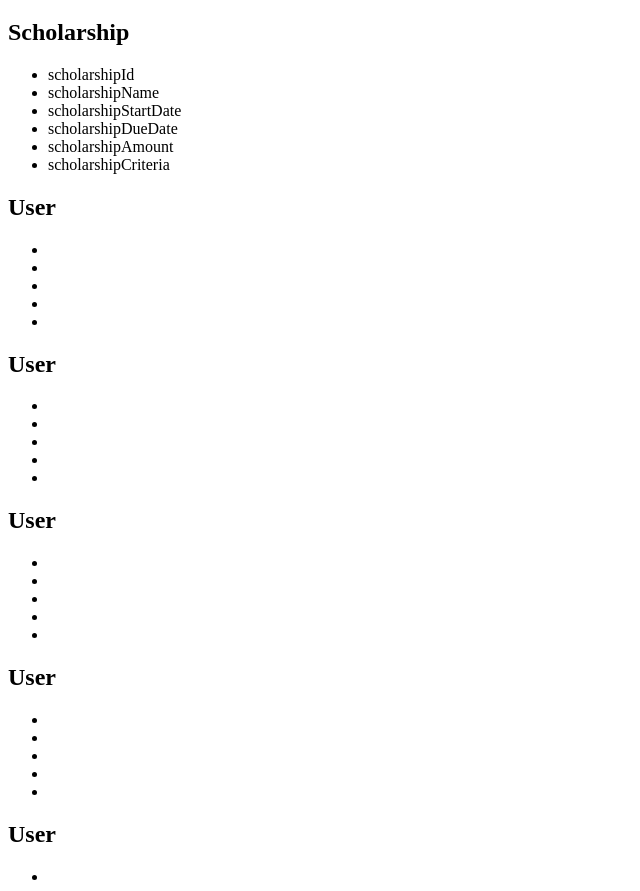
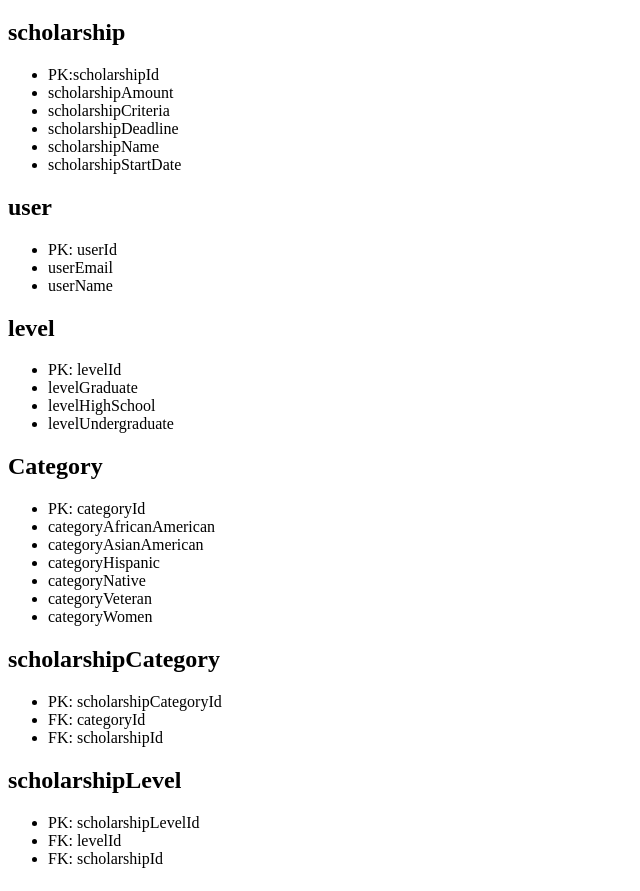
Before and after one commit to team-free-money/team-free-money-cs, a plain HTML site: page public_html/documentation/conceptual model-erd/conceptual-model-erd.html in a window 1280 px wide. Shown: the part 61-952 px from the top of the page, without its empty margins (0-640 px from the left). Drawn offline with Linux system fonts and the light colour scheme.

Commit message:
added content to conceptual model

```diff
--- a/public_html/documentation/conceptual model-erd/conceptual-model-erd.html
+++ b/public_html/documentation/conceptual model-erd/conceptual-model-erd.html
@@ -9,68 +9,61 @@
 </head>
 <body>
 <h1>Team Free Money ERD</h1>
-<h2>Scholarship</h2>
+<h2>scholarship</h2>
 <ul>
-    <li>scholarshipId</li>
+    <li>PK:scholarshipId</li>
+    <li>scholarshipAmount</li>
+    <li>scholarshipCriteria</li>
+    <li>scholarshipDeadline</li>
     <li>scholarshipName</li>
     <li>scholarshipStartDate</li>
-    <li>scholarshipDueDate</li>
-    <li>scholarshipAmount</li>
-    <li>scholarshipCriteria</li>
 </ul>
 
-<h2>User</h2>
+<h2>user</h2>
 <ul>
-    <li></li>
-    <li></li>
-    <li></li>
-    <li></li>
-    <li></li>
+    <li>PK: userId</li>
+    <li>userEmail</li>
+    <li>userName</li>
 </ul>
 
-<h2>User</h2>
+<h2>level</h2>
 <ul>
-    <li></li>
-    <li></li>
-    <li></li>
-    <li></li>
-    <li></li>
+    <li>PK: levelId</li>
+    <li>levelGraduate</li>
+    <li>levelHighSchool</li>
+    <li>levelUndergraduate</li>
 </ul>
 
-<h2>User</h2>
+<h2>Category</h2>
 <ul>
-    <li></li>
-    <li></li>
-    <li></li>
-    <li></li>
-    <li></li>
+    <li>PK: categoryId</li>
+    <li>categoryAfricanAmerican</li>
+    <li>categoryAsianAmerican</li>
+    <li>categoryHispanic</li>
+    <li>categoryNative</li>
+    <li>categoryVeteran</li>
+    <li>categoryWomen</li>
 </ul>
 
-<h2>User</h2>
+<h2>scholarshipCategory</h2>
 <ul>
-    <li></li>
-    <li></li>
-    <li></li>
-    <li></li>
-    <li></li>
+    <li>PK: scholarshipCategoryId</li>
+    <li>FK: categoryId</li>
+    <li>FK: scholarshipId</li>
 </ul>
 
-<h2>User</h2>
+<h2>scholarshipLevel</h2>
 <ul>
-    <li></li>
-    <li></li>
-    <li></li>
-    <li></li>
-    <li></li>
+    <li>PK: scholarshipLevelId</li>
+    <li>FK: levelId</li>
+    <li>FK: scholarshipId</li>
 </ul>
 
-<h2>User</h2>
+<h2>like</h2>
 <ul>
-    <li></li>
-    <li></li>
-    <li></li>
-    <li></li>
-    <li></li>
+    <li>PK: userLikeId</li>
+    <li>FK: scholarshipId</li>
+    <li>FK: scholarshipId</li>
 </ul>
 
 
```
